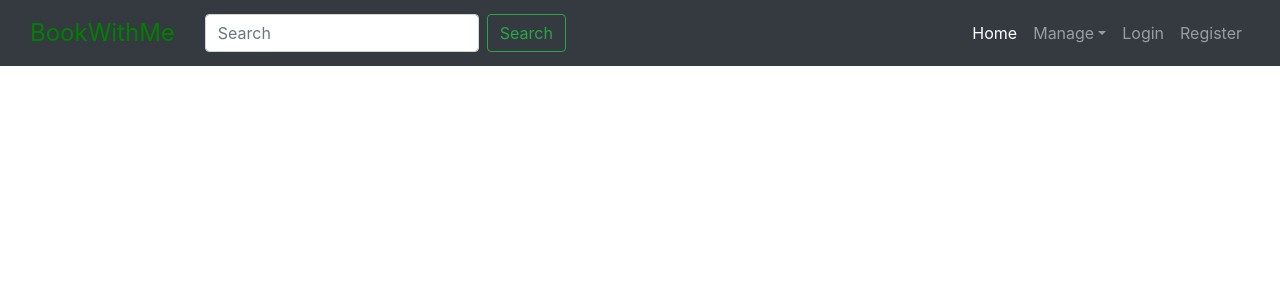
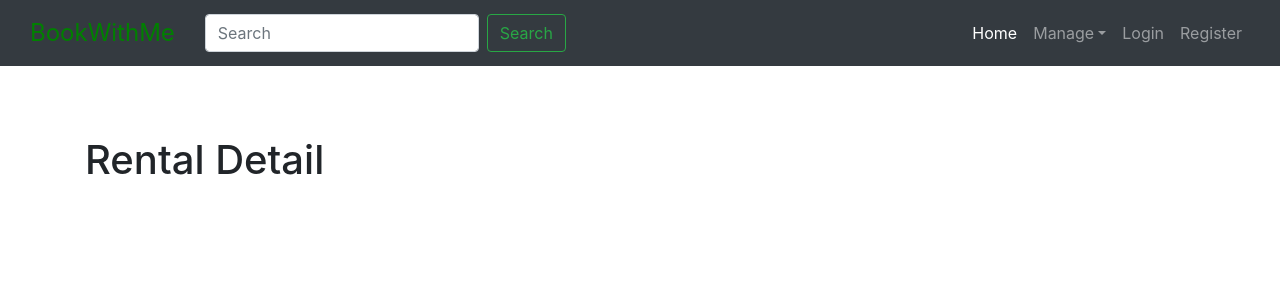
Before and after one commit to G3Kaliaperumal/ReactNodeAngularInDepthGuide, a React (Create React App) app in the folder react-application/: page /rental/1 in a window 1280 px wide. Shown: the top 300 px of the page. Built offline with nearby package versions, Linux system fonts and the light colour scheme.

Commit message:
Lecture 75 - Rental Detail

```diff
--- a/react-application/src/Routes.js
+++ b/react-application/src/Routes.js
@@ -2,6 +2,7 @@ import React from 'react';
 import { Switch, Route } from 'react-router-dom';
 
 import RentalHome from './pages/RentalHome';
+import RentalDetail from './pages/RentalDetail';
 import Login from './pages/Login';
 import Register from './pages/Register';
 
@@ -11,10 +12,13 @@ const Routes = () =>
       <Route exact path="/">
         <RentalHome />
       </Route>
-      <Route exact path="/login">
+      <Route path="/rental/:id">
+        <RentalDetail id="id" />
+      </Route>
+      <Route path="/login">
         <Login />
       </Route>
-      <Route exact path="/register">
+      <Route path="/register">
         <Register />
       </Route>
     </Switch>
--- a/react-application/src/components/rental/RentalCard.js
+++ b/react-application/src/components/rental/RentalCard.js
@@ -1,7 +1,9 @@
 import React from 'react';
+import { Link } from 'react-router-dom';
 
-const RentalCard = ({rental}) => {
+const RentalCard = ({ rental }) => {
   return (
+    <Link className="rental-link" to={`/rental/${rental.id}`}>
       <div className="card bwm-card">
         <img
           className="card-img-top"
@@ -16,6 +18,7 @@ const RentalCard = ({rental}) => {
           <p className="card-text">${rental.dailyPrice} per Night &#183; Free Cancelation</p>
         </div>
       </div>
+    </Link>
   )
 }
 
--- /dev/null
+++ b/react-application/src/pages/RentalDetail.js
@@ -0,0 +1,9 @@
+import React from 'react';
+
+class RentalDetail extends React.Component {
+  render() {
+    return <h1>Rental Detail</h1>;
+  }
+}
+
+export default RentalDetail;
--- a/react-application/src/pages/RentalHome.js
+++ b/react-application/src/pages/RentalHome.js
@@ -33,7 +33,7 @@ class RentalHome extends React.Component {
   renderRentals = (rentals) =>
     rentals.map(rental =>
       <div key={rental._id} className="col-md-3">
-        <RentalCard rental={rental}/>
+        <RentalCard rental={rental} />
       </div>
     );
 
@@ -44,7 +44,7 @@ class RentalHome extends React.Component {
       <div className="card-list">
         <h1 className="page-title">Your Home All Around the World</h1>
         <div className="row">
-          { this.renderRentals(rentals) }
+          {this.renderRentals(rentals)}
         </div>
         <button
           onClick={this.createRental}
--- a/react-application/src/store/rentals.js
+++ b/react-application/src/store/rentals.js
@@ -1,4 +1,4 @@
-import { createStore, combineReducers} from 'redux';
+import { createStore, combineReducers } from 'redux';
 import rentals from './reducers/rentals';
 
 export function initStore() {
--- a/react-application/src/styles/_index.scss
+++ b/react-application/src/styles/_index.scss
@@ -8,6 +8,15 @@ html, body {
 
 .all-container {
   padding-top: 70px;
+}
+
+.rental-link {
+  color: inherit;
+
+  &:hover {
+    text-decoration: none;
+    color: inherit;
+  }
 }
 
 .type- {
```
Lines whose indentation alone changed are shown as unchanged.
